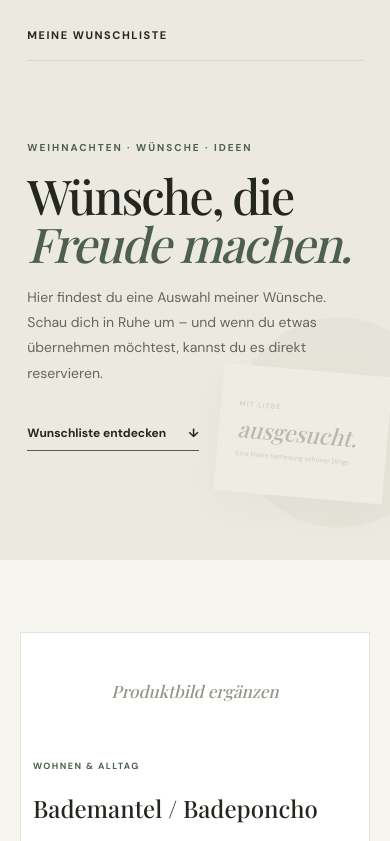
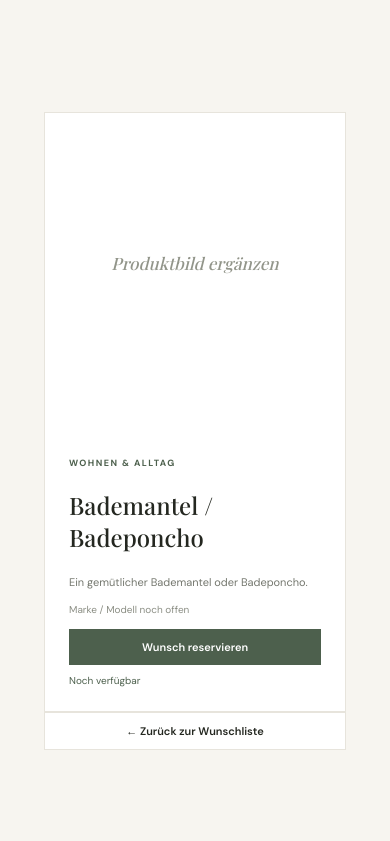
Before and after one commit to Riven7274/Weihnachtswunschliste, a plain HTML site: page index.html in a window 390 px wide. Both pictures are taken after a click on the element 105 px from the left and 1208 px from the top of the page. Shown: the top 841 px of the page. Drawn offline with nearby package versions, Linux system fonts and the light colour scheme; a web font is replaced by a local one.

Commit message:
Enhance styles for product detail page
Added styles for product detail page layout and responsiveness.

```diff
--- a/styles.css
+++ b/styles.css
@@ -9,3 +9,45 @@ main{max-width:1200px;margin:auto;padding:72px clamp(20px,5vw,60px) 90px}.sectio
 dialog{border:0;padding:0;width:min(440px,calc(100% - 30px));box-shadow:0 25px 90px #0003}dialog::backdrop{background:#20241f88}#reserve-form{padding:34px;position:relative}.close{position:absolute;right:18px;top:14px;border:0;background:none;font-size:26px;cursor:pointer}.field{display:block;font-size:11px;font-weight:700;margin:18px 0}.field input{display:block;width:100%;padding:13px;margin-top:8px;border:1px solid var(--line);font:13px 'DM Sans'}.optional{font-weight:400;color:var(--muted)}.error{color:#a33;font-size:12px;min-height:16px}
 @media(max-width:850px){.hero-art{right:-45px;opacity:.55}.hero-copy{max-width:500px}.grid{grid-template-columns:repeat(2,minmax(0,1fr))}}
 @media(max-width:560px){.hero{min-height:560px;padding-bottom:55px}.nav-note{display:none}.hero-copy{padding-top:70px}.hero-art{top:280px;right:-95px;transform:scale(.75);opacity:.25}.section-head{align-items:start;flex-direction:column;gap:5px}.section-head h2{font-size:36px}.toolbar{margin-top:22px}.search-wrap{max-width:none}.grid{grid-template-columns:1fr 1fr;gap:10px}.product-image{height:115px}.product-body{padding:12px}.product h3{font-size:17px}.product p{font-size:11px}.product-actions{flex-direction:column}.primary,.secondary{width:100%}footer{font-size:9px;letter-spacing:.08em}}
+
+/* Produktdetailseite */
+body:has(#product-detail:not([hidden])) .hero {
+  display: none !important;
+}
+
+#product-detail:not([hidden]) {
+  width: calc(100% - 48px);
+  max-width: 1100px;
+  margin: 40px auto;
+}
+
+#product-detail .product {
+  display: grid;
+  grid-template-columns: 1.1fr 1fr;
+  gap: 40px;
+  align-items: start;
+}
+
+#product-detail .product-image {
+  width: 100%;
+  height: auto;
+  aspect-ratio: 1 / 1;
+  object-fit: contain;
+}
+
+#product-detail .product-image img {
+  width: 100%;
+  height: 100%;
+  object-fit: contain;
+}
+
+#product-detail .product-body {
+  padding: 24px;
+}
+
+@media (max-width: 768px) {
+  #product-detail .product {
+    grid-template-columns: 1fr;
+    gap: 20px;
+  }
+}
```
